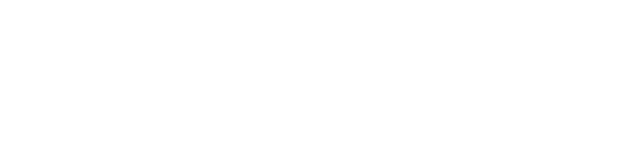
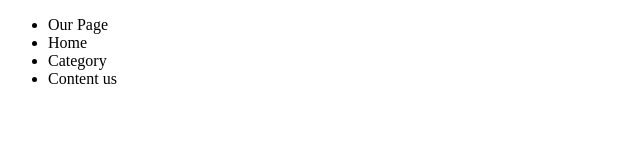
Before and after one commit to mohamedghonaim000/Team-ITI-git, a plain HTML site: page index.html in a window 1280 px wide. Shown: the whole page, without its empty margins (0-640 px from the left). Drawn offline with Linux system fonts and the light colour scheme.

Commit message:
added navbar

```diff
--- a/index.html
+++ b/index.html
@@ -6,6 +6,13 @@
     <title>Document</title>
 </head>
 <body>
-
+    <nav>
+        <ul>
+            <li>Our Page</li>
+            <li>Home</li>
+            <li>Category</li>
+            <li>Content us</li>
+        </ul>
+    </nav>
 </body>
 </html>
```
